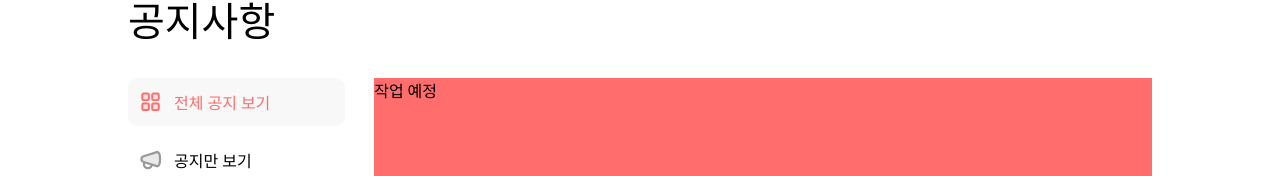
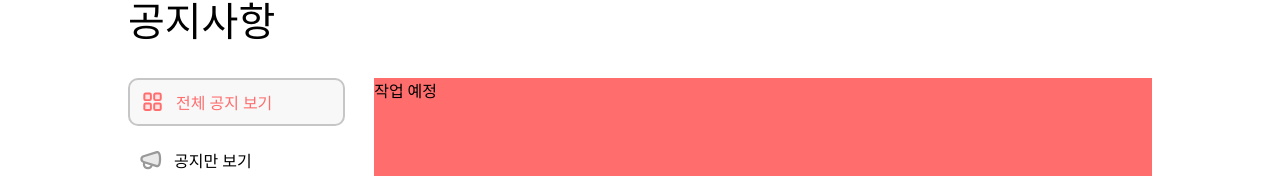
Before and after one commit to Hyodadak-Team/Hyodadak, a React (Vite) app: page /notice in a window 1280 px wide. In both pictures the pointer is over the button "전체 공지 보기". Shown: the part 234-410 px from the top of the page. Built offline with nearby package versions, Linux system fonts and the light colour scheme; a web font is replaced by a local one.

Commit message:
design: 공지사항 메뉴 hover시 css 변경

```diff
--- a/src/styles/notice.scss
+++ b/src/styles/notice.scss
@@ -67,6 +67,8 @@
       height: 48px;
       align-items: center;
       margin-bottom: 10px;
+      cursor: pointer;
+      border-radius: 10px;
 
       img {
         width: 22px;
@@ -77,11 +79,8 @@
         display: none;
       }
 
-      &:hover,
       &.active {
-        border-radius: 10px;
         background-color: #f8f8f8;
-        cursor: pointer;
 
         p {
           color: $main-color;
@@ -94,6 +93,10 @@
           display: block;
         }
       }
+
+      &:hover {
+        border: 2px solid #c6c6c6;
+      }
     }
   }
   .main_section {
```
